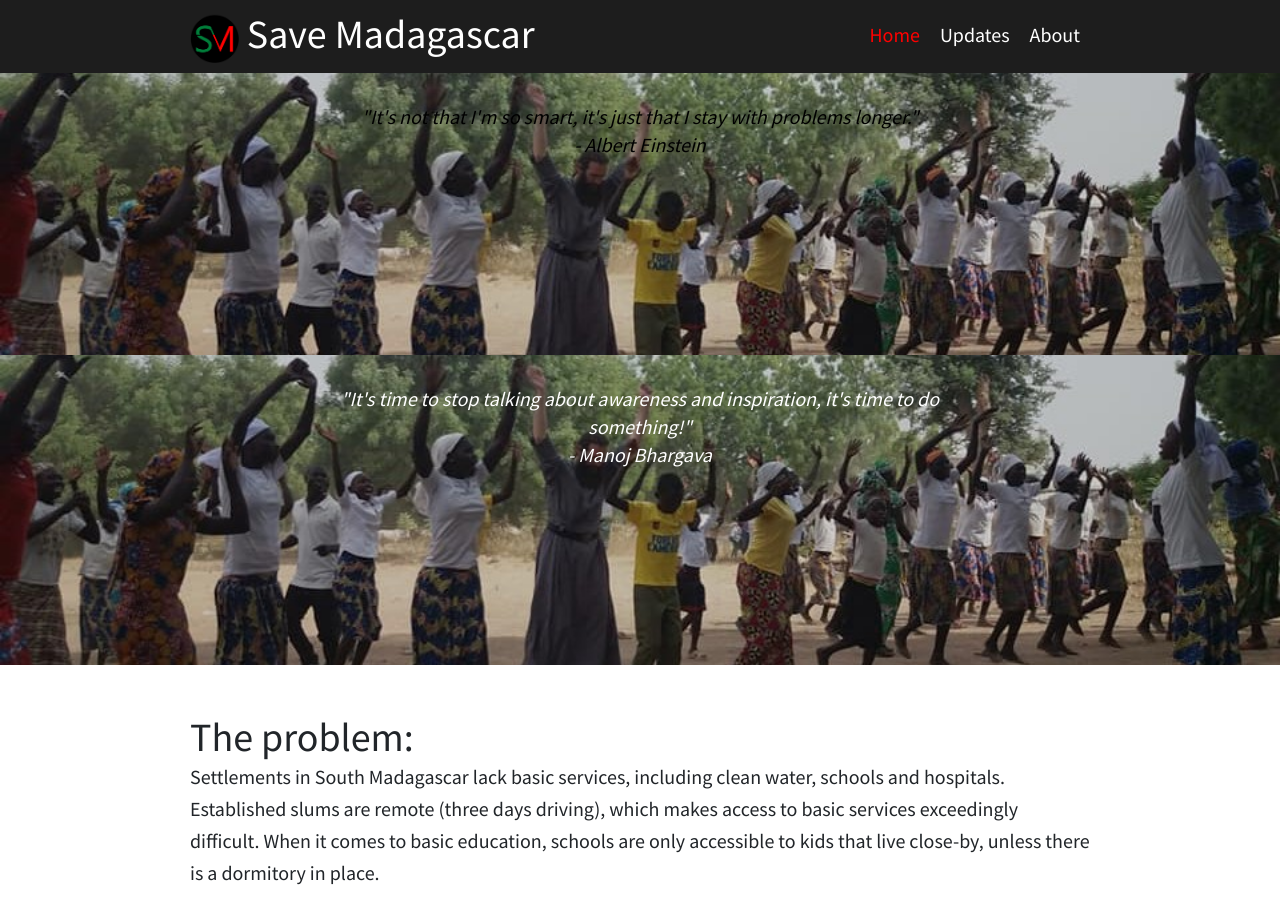
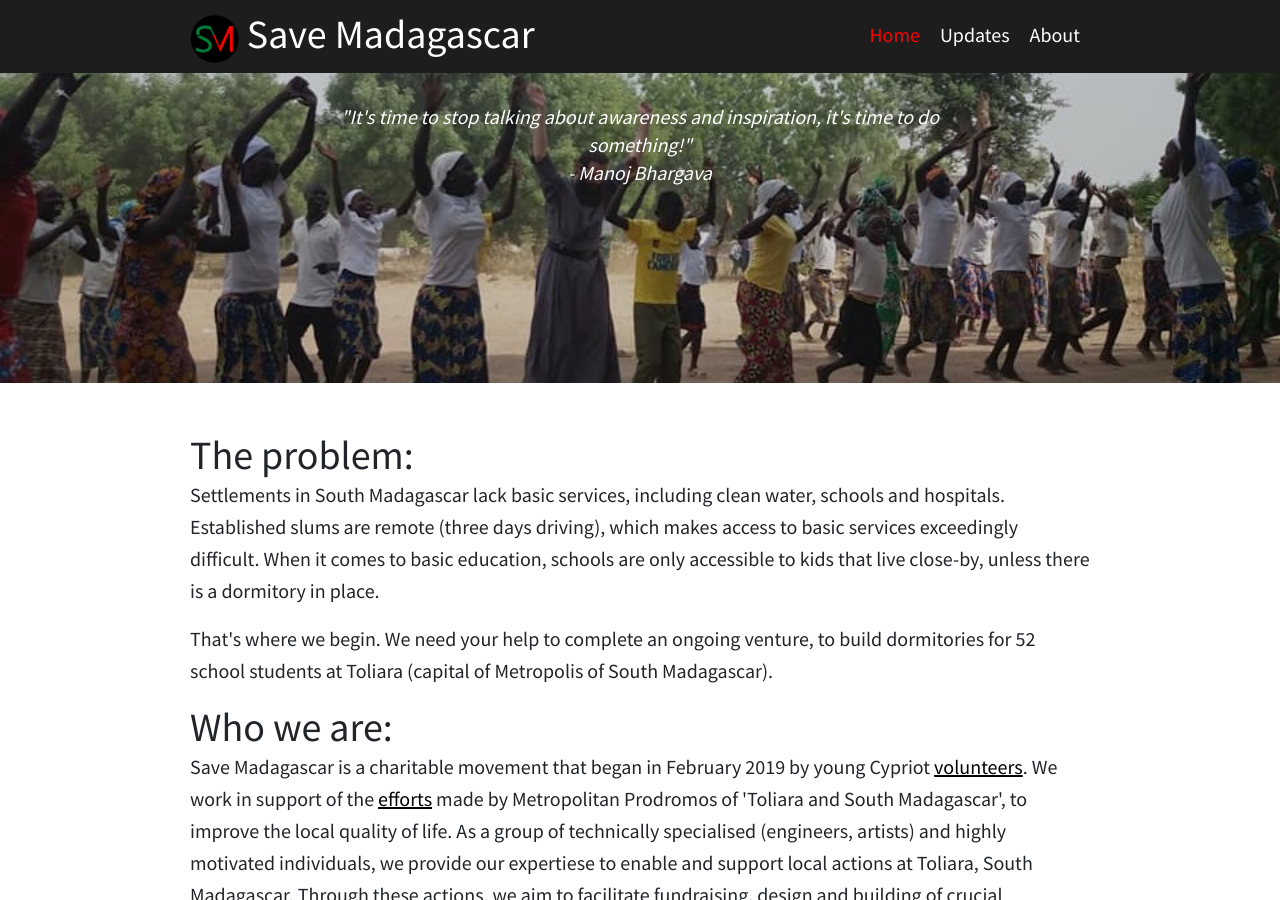
Before and after one commit to at07cm1/smadagascar_site, a Jekyll site: the page built from index.html, in a window 1280 px wide and 900 px high. Built offline with Jekyll 4.4.1, drawn with Linux system fonts in a browser that asks for light colours.

Commit message:
Single hero

```diff
--- a/_layouts/default.html
+++ b/_layouts/default.html
@@ -31,7 +31,7 @@
 			{% if page.title == 'Home'%}
 				<section class="hero">
 					<div class="small-container">
-						<p class="quote">"It's not that I'm so smart, it's just that I stay with problems longer."<br>- Albert Einstein</p>
+						<p class="quote" style="color:white">"It's time to stop talking about awareness and inspiration, it's time to do something!"<br>- Manoj Bhargava</p>
 					</div>
 				</section>
 			{%endif%}
--- a/index.html
+++ b/index.html
@@ -4,11 +4,6 @@ title: Home
 navigation_weight: 1
 ---
 
-<section class="hero">
-	<div class="small-container">
-		<p class="quote" style="color:white">"It's time to stop talking about awareness and inspiration, it's time to do something!"<br>- Manoj Bhargava</p>
-	</div>
-</section>
 <div class="container"><p><br></p></div>
 <div class="container">
 	<h1>The problem:</h1>
```
